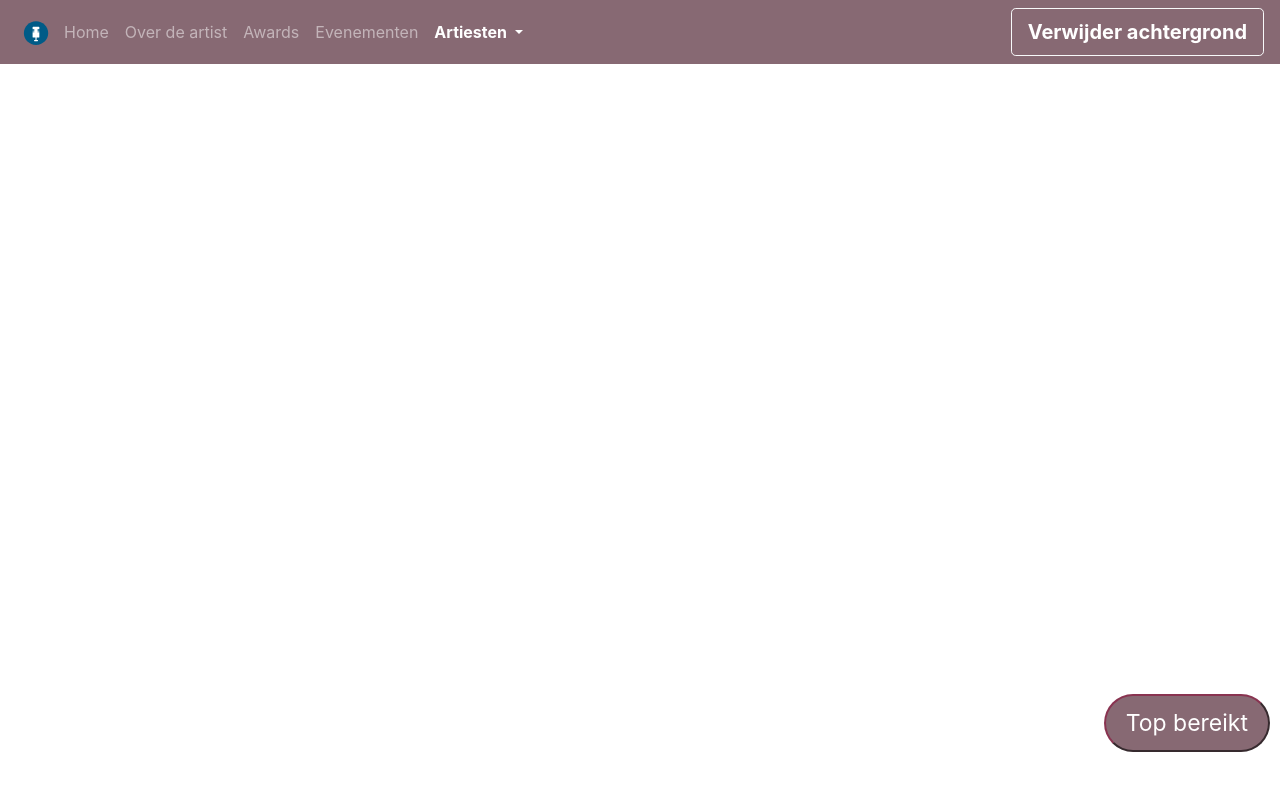
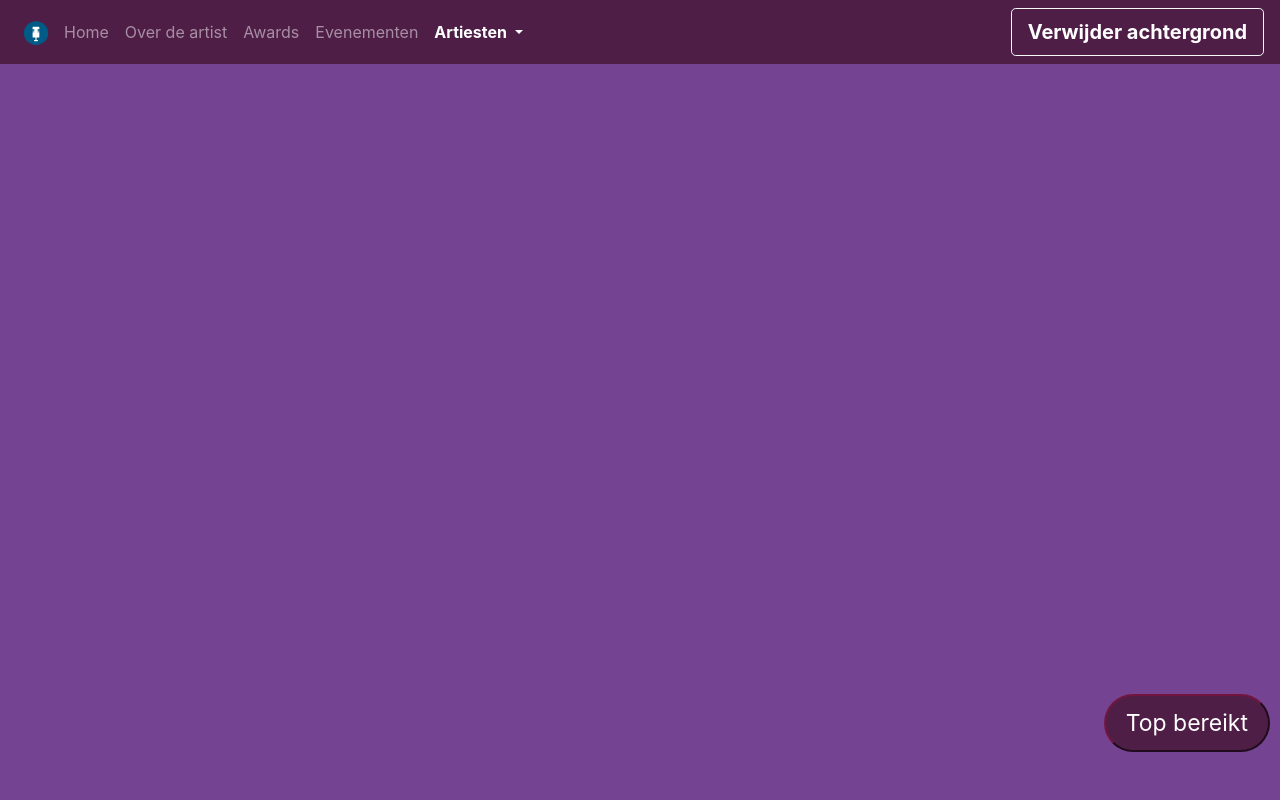
Before and after one commit to HAHAITZMEPEI/uitdaging3, a plain HTML site: page public_html/Taylor_Swift.html in a window 1280 px wide. Both pictures are taken after a click on the link "Verwijder achtergrond". Shown: the top 800 px of the page. Drawn offline with nearby package versions, Linux system fonts and the light colour scheme; files that its build step writes are made by us from their sources.

Commit message:
kleine fix

```diff
--- a/public_html/Taylor_Swift.html
+++ b/public_html/Taylor_Swift.html
@@ -248,7 +248,7 @@
         });
 
         $("#Delete").click(function () {
-            $("#TamerHosny-container,.section-one,.section-two,.section-three").toggleClass('aan');
+            $("#TaylorSwift-container,.section-one,.section-two,.section-three").toggleClass('aan');
         });
 
         $("#button").click(function() {
```
